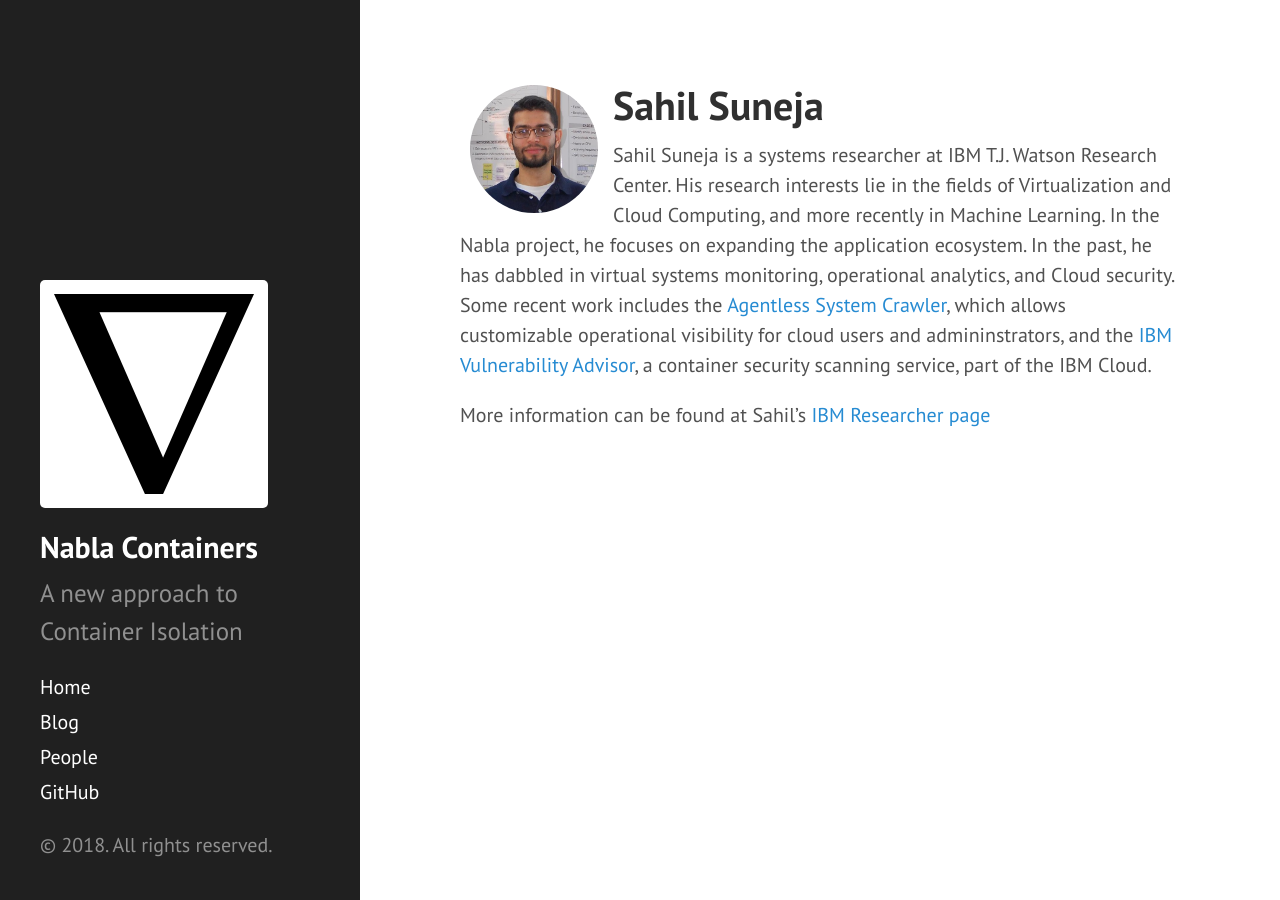
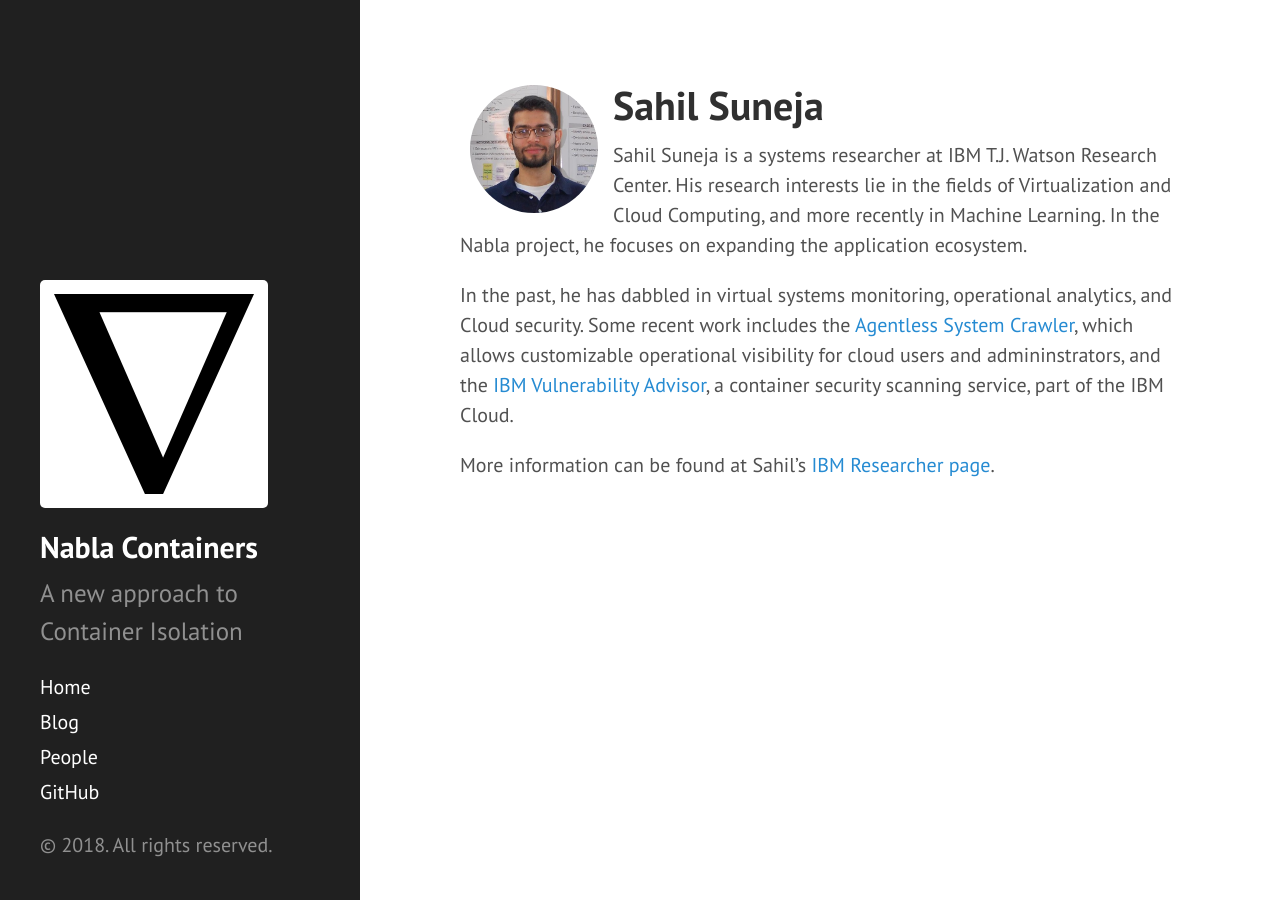
Before and after one commit to nabla-containers/nabla-containers.github.io, a Jekyll site: the page built from _authors/suneja.md, in a window 1280 px wide. Built offline with Jekyll 4.4.1, drawn with Linux system fonts in a browser that asks for light colours.

```diff
--- a/_authors/suneja.md
+++ b/_authors/suneja.md
@@ -7,7 +7,8 @@ picture: suneja.jpg
 Sahil Suneja is a systems researcher at IBM T.J. Watson Research Center.
 His research interests lie in the fields of Virtualization and Cloud Computing, and more recently in Machine Learning.
 In the Nabla project, he focuses on expanding the application ecosystem.
+
 In the past, he has dabbled in virtual systems monitoring, operational analytics, and Cloud security.
 Some recent work includes the [Agentless System Crawler](https://github.com/cloudviz/agentless-system-crawler), which allows customizable operational visibility for cloud users and admininstrators, and the [IBM Vulnerability Advisor](https://www.ibm.com/blogs/bluemix/2016/06/docker-container-security-with-vulnerability-advisor/), a container security scanning service, part of the IBM Cloud.
 
-More information can be found at Sahil's [IBM Researcher page](http://researcher.watson.ibm.com/researcher/view.php?person=us-suneja)
+More information can be found at Sahil's [IBM Researcher page](http://researcher.watson.ibm.com/researcher/view.php?person=us-suneja).
```
